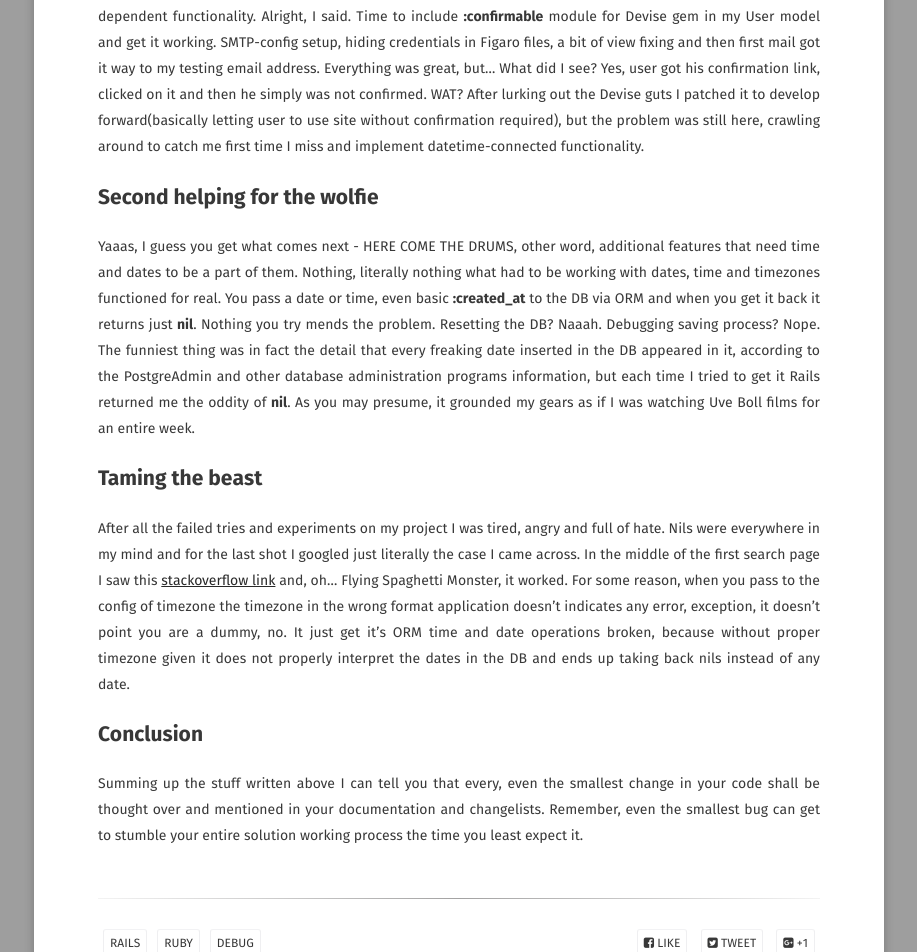
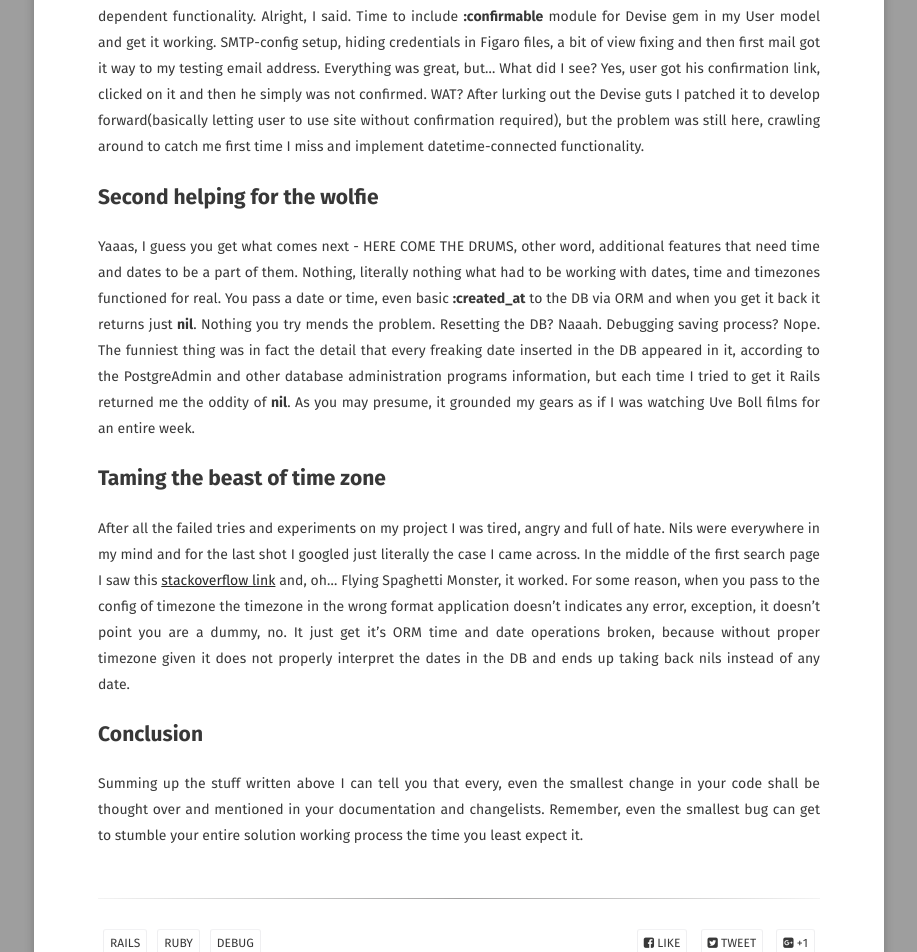
Before and after one commit to artur-martsinkovskyi/artur-martsinkovskyi.github.io, a Jekyll site: the page built from _posts/2016-09-10-little-bug-to-ruin-everything.md, in a window 1280 px wide. Shown: the part 874-1826 px from the top of the page, without its empty margins (181-1098 px from the left). Built offline with Jekyll 4.4.1, drawn with Linux system fonts in a browser that asks for light colours; some web fonts are replaced; comment, search, counter and statistics services are not loaded.

Commit message:
Update 2016-09-10-little-bug-to-ruin-everything.md

```diff
--- a/_posts/2016-09-10-little-bug-to-ruin-everything.md
+++ b/_posts/2016-09-10-little-bug-to-ruin-everything.md
@@ -41,7 +41,7 @@ it, according to the PostgreAdmin and other database administration programs inf
 but each time I tried to get it Rails returned me the oddity of __nil__. As you may presume, it
  grounded my gears as if I was watching Uve Boll films for an entire week.
 
-## Taming the beast
+## Taming the beast of time zone
 
 After all the failed tries and experiments on my project I was tired, angry and full of hate.
 Nils were everywhere in my mind and for the last shot I googled just literally the case I came across.
```
